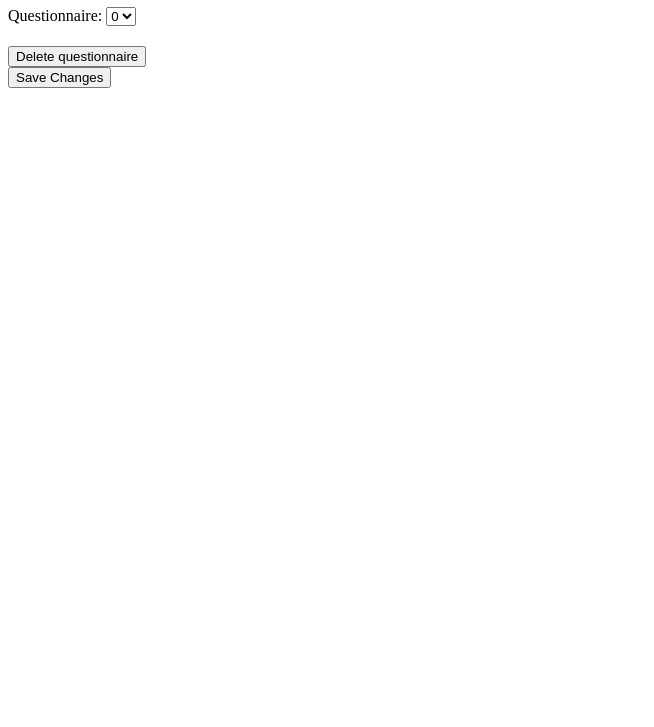
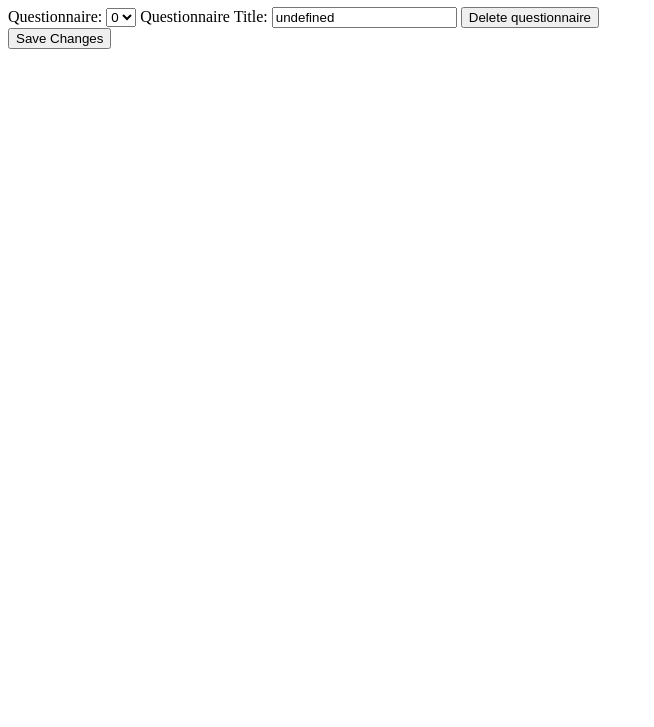
Before and after one commit to msrcodes/qengine, a website: page client/edit.html in a window 1280 px wide. Shown: the part 73-800 px from the top of the page, without its empty margins (0-654 px from the left). Drawn offline with Linux system fonts and the light colour scheme; no server answers.

Commit message:
add change questionnaire name functionality to interface

```diff
--- a/client/edit.html
+++ b/client/edit.html
@@ -14,7 +14,8 @@
 
         </select>
     </label>
-    <h2 id="questionnaire-name">Loading...</h2>
+    <label for="questionnaire-name">Questionnaire Title:</label>
+    <input id="questionnaire-name" type="text"/>
 
     <button id="btn-delete-questionnaire">Delete questionnaire</button>
     <div id="questions">
--- a/client/edit.js
+++ b/client/edit.js
@@ -4,7 +4,7 @@ const pageElements = {};
 
 function getFormData() {
     const data = {
-        name: pageElements.questionnaireName.textContent,
+        name: pageElements.questionnaireName.value,
         questions: []
     };
 
@@ -172,7 +172,7 @@ async function displayQuestionnaire(id) {
         questionnaireObj = ["Error; could not load questions."]; // TODO: proper error handling
     }
 
-    pageElements.questionnaireName.textContent = questionnaireObj.name;
+    pageElements.questionnaireName.value = questionnaireObj.name;
     removeChildren(pageElements.questions);
     populateList(pageElements.questions, questionnaireObj.questions);
 
```
